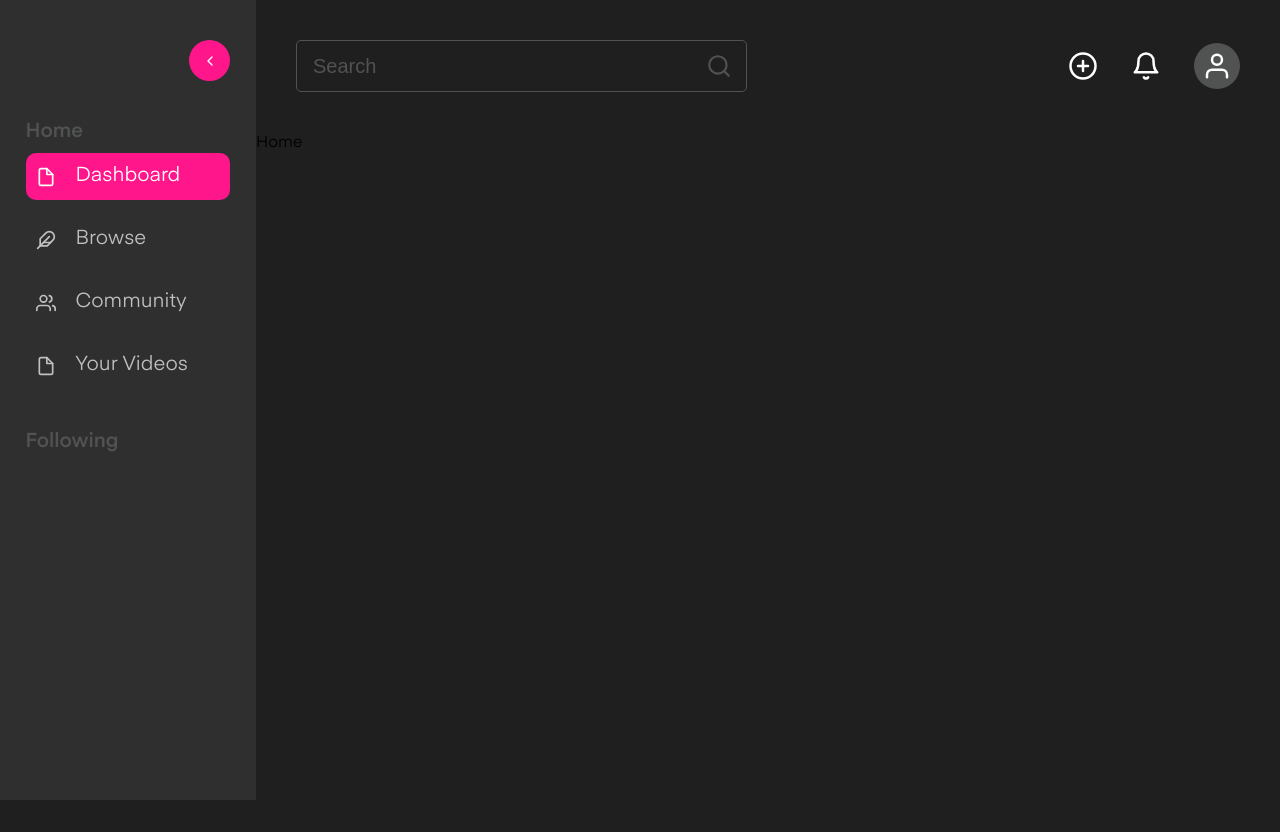
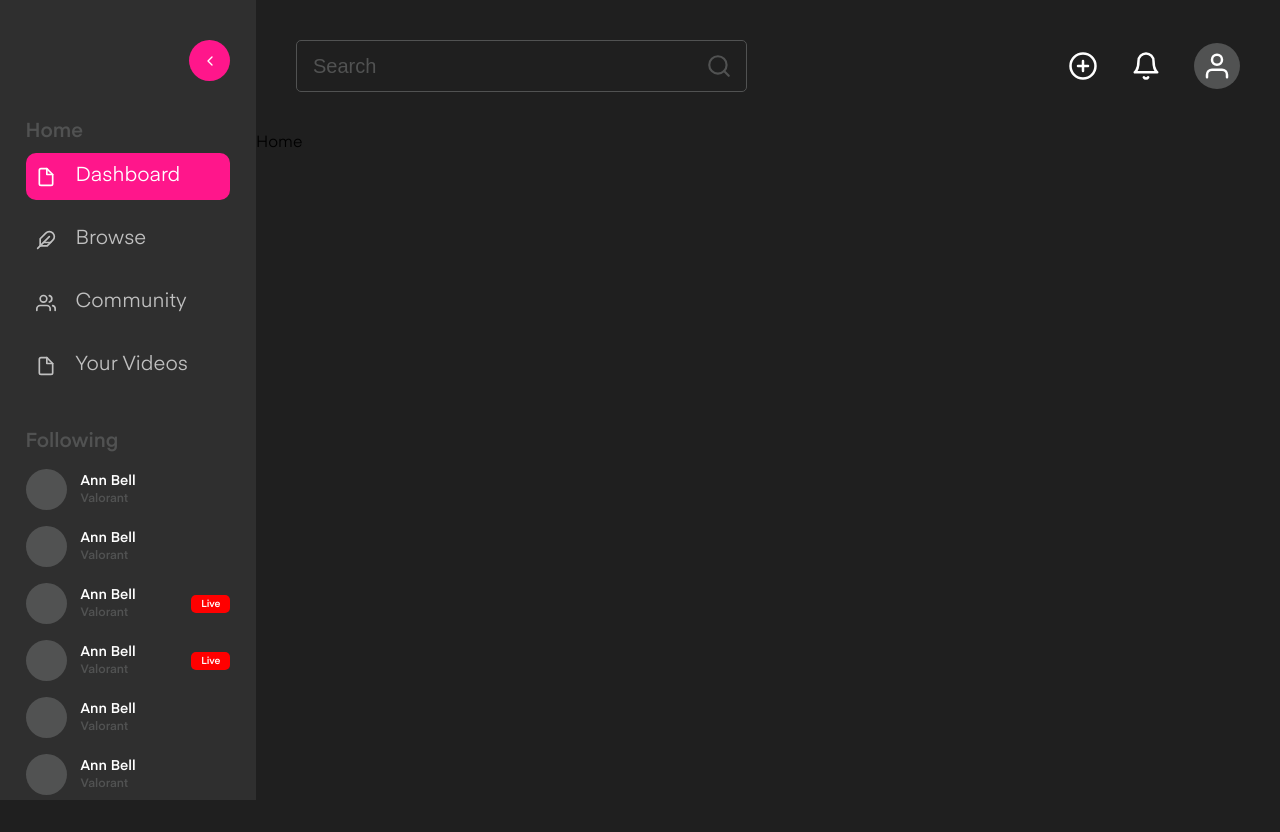
Before and after one commit to Code-Decoders/video-streaming, a Next.js app: page / in a window 1280 px wide. Built offline with nearby package versions, Linux system fonts and the light colour scheme.

Commit message:
following tile added in sidebar

```diff
--- /dev/null
+++ b/components/Sidebar/Sidebar.Tile.js
@@ -0,0 +1,23 @@
+import React, { useContext } from 'react'
+import { AppState } from '../../pages/_app'
+import styles from './Sidebar.module.css'
+
+const SidebarTile = ({ title, subtitle, live }) => {
+    const [state] = useContext(AppState)
+    return (
+        <div className={styles['following-tile-container']}>
+            <div className={styles['following-leading-contanier']}></div>
+            { state.isSidebarOpen && <div className={styles['following-main-container']}>
+                <div className={styles['following-tile-title']}>
+                    {title}
+                </div>
+                <div className={styles['following-tile-subtitle']}>
+                    {subtitle}
+                </div>
+            </div>}
+            {state.isSidebarOpen && live && <div className={styles['following-tile-live']}>Live</div>}
+        </div>
+    )
+}
+
+export default SidebarTile
--- a/components/Sidebar/Sidebar.js
+++ b/components/Sidebar/Sidebar.js
@@ -4,6 +4,7 @@ import { FiChevronLeft, FiFile, FiFeather, FiUsers } from 'react-icons/fi'
 import { AppState } from '../../pages/_app';
 import SidebarButton from './Sidebar.Button';
 import { useRouter } from 'next/router';
+import SidebarTile from './Sidebar.Tile';
 
 const Sidebar = () => {
 
@@ -29,7 +30,13 @@ const Sidebar = () => {
             <SidebarButton title={'Browse'} icon={<FiFeather />} actived={router.pathname == '/browse'} link={'/browse'} />
             <SidebarButton title={'Community'} icon={<FiUsers />} actived={router.pathname == '/community'} link={'/api'} />
             <SidebarButton title={'Your Videos'} icon={<FiFile />} actived={router.pathname == '/yourvideos'} link={'/api'} />
-            {state.isSidebarOpen ? <div className={styles['sidebar-header']} style={{ marginBottom: '10px', marginTop: '41px' }}>Following</div> : <></>}
+            {state.isSidebarOpen ? <div className={styles['sidebar-header']} style={{ marginBottom: '16px', marginTop: '41px' }}>Following</div> : <></>}
+            <SidebarTile title={'Ann Bell'} subtitle={'Valorant'} live={false}/>
+            <SidebarTile title={'Ann Bell'} subtitle={'Valorant'} live={false}/>
+            <SidebarTile title={'Ann Bell'} subtitle={'Valorant'} live={true}/>
+            <SidebarTile title={'Ann Bell'} subtitle={'Valorant'} live={true}/>
+            <SidebarTile title={'Ann Bell'} subtitle={'Valorant'} live={false}/>
+            <SidebarTile title={'Ann Bell'} subtitle={'Valorant'} live={false}/>
         </div>
     )
 }
--- a/components/Sidebar/Sidebar.module.css
+++ b/components/Sidebar/Sidebar.module.css
@@ -3,6 +3,7 @@
   width: 20%;
   height: 100vh;
   position: fixed;
+  overflow: hidden auto;
   z-index: 5;
   top: 0;
   background: var(--primary);
@@ -56,3 +57,42 @@
   background: var(--tool);
   color: white;
 }
+
+.following-tile-container {
+  margin-bottom: 16px;
+  display: flex;
+  align-items: center;
+  gap: 0 14px;
+}
+
+.following-leading-contanier {
+  height: 41px;
+  width: 41px;
+  border-radius: 50%;
+  background: var(--secondary-tool);
+}
+
+.following-main-container {
+  flex: 1;
+}
+
+.following-tile-title {
+  font-size: 14px;
+  color: white;
+  font-weight: 500;
+}
+
+.following-tile-subtitle {
+  font-size: 12px;
+  color: var(--secondary-tool);
+  font-weight: 500;
+}
+
+.following-tile-live {
+  font-size: 10px;
+  color: white;
+  font-weight: 500;
+  padding: 2px 10px;
+  border-radius: 5px;
+  background: red;
+}
```
